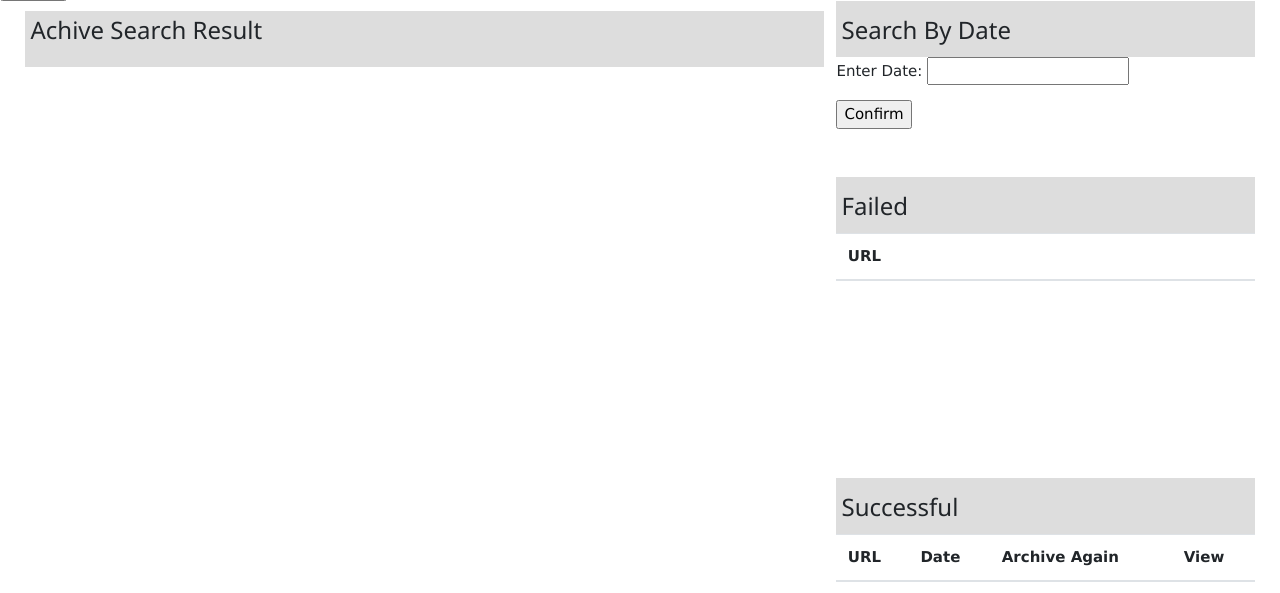
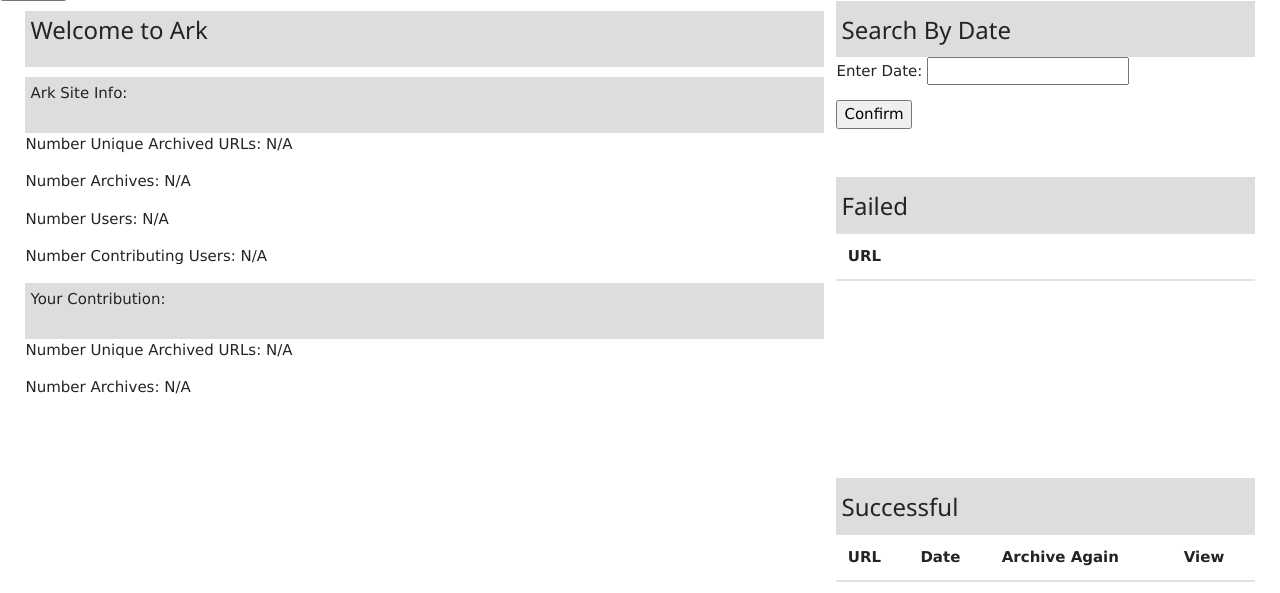
Before and after one commit to lichen-liu/ark, a Flask app: page / in a window 1280 px wide. Shown: the part 197-790 px from the top of the page. Run offline with Flask 2, Linux system fonts and the light colour scheme; the visitor is signed in with stand-in values (Sample User, id 1); data that the repository does not hold is empty; parts of the project's set-up code (start-up, migrations or seed data) failed here and were passed over; some libraries are stand-ins or nearby versions.

Commit message:
Added StatsInfo to userwelcome

```diff
--- a/ark_app/main.py
+++ b/ark_app/main.py
@@ -18,6 +18,26 @@ class GuestWelcomeArgs:
         self.title = title
 
 
+# TODO: Retrieve all data
+class StatsInfo:
+    class SiteInfo:
+        def __init__(self):
+            self.num_unique_archived_url = str('N/A')
+            self.num_archives = str('N/A')
+            self.num_users = str('N/A')
+            self.num_contributing_users = str('N/A')
+
+    class UserInfo:
+        def __init__(self):
+            _username = account.account_get_logged_in_username()
+            self.num_unique_archived_url = str('N/A')
+            self.num_archives = str('N/A')
+
+    def __init__(self):
+        self.site = self.SiteInfo()
+        self.user = self.UserInfo()
+
+
 class UserWelcomeArgs:
     def __init__(self, error_message=None, title='Welcome!', url_archive_info=None):
         '''
@@ -28,6 +48,12 @@ class UserWelcomeArgs:
         self.title = title
         self.username = account.account_get_logged_in_username()
         self.url_archive_info = url_archive_info
+
+        self.stats_info = None
+        if self.url_archive_info is None:
+            # If url_archive_info is not available, show stats_info
+            self.stats_info = StatsInfo()
+
         self.success_list = dynamodb.search_archive_by_username(username=self.username, num_latest_archive=10)
         self.pending_list = dynamodb.get_account_archive_request_list(list_name=dynamodb.ACCOUNT_TABLE_ARCHIVE_PENDING_REQUEST_LIST, username=self.username)
         self.failed_list = dynamodb.get_account_archive_request_list(list_name=dynamodb.ACCOUNT_TABLE_ARCHIVE_FAILED_REQUEST_LIST, username=self.username)
@@ -50,7 +76,7 @@ def main_guest_welcome(args):
 
 def main_user_welcome(args):
     return render_template('user_welcome.html', title=args.title, error_message=args.error_message,
-    url_archive_info=args.url_archive_info,
+    url_archive_info=args.url_archive_info, stats_info=args.stats_info,
     username=args.username,
     success_list=args.success_list, pending_list=args.pending_list, failed_list=args.failed_list,
     timestamp_with_archives = ["2014","2015","2016","2017","2018","2019","2014","2015","2016","2017","2018","2019","2014","2015","2016","2017","2018","2019"], time_stamp_type = "year", dates_with_archives = ["2020-09-01","2020-09-02"])
--- a/ark_app/templates/user_welcome.html
+++ b/ark_app/templates/user_welcome.html
@@ -81,10 +81,9 @@
     <div class="col99p">
 
         <div class="col66p">
-
+            {% if url_archive_info %}
             <div class="image_content">
                 <h3 class="webpage_image_title">Achive Search Result</h3>
-                {% if url_archive_info %}
                 <div class="title_div">
                     <p>Webpage Info:<p>
                 </div>
@@ -99,8 +98,26 @@
                         </p>
                 </div>
                 <img class="webpage_image" src={{url_archive_info.screenshot_url}}>
-                {% endif %}
+
             </div>
+            {% elif stats_info %}
+            <div class="image_content">
+                <h3 class="webpage_image_title">Welcome to Ark</h3>
+                <div class="title_div">
+                    <p>Ark Site Info:<p>
+                </div>
+                <p>Number Unique Archived URLs: {{stats_info.site.num_unique_archived_url}}</p>
+                <p>Number Archives: {{stats_info.site.num_archives}}</p>
+                <p>Number Users: {{stats_info.site.num_users}}</p>
+                <p>Number Contributing Users: {{stats_info.site.num_contributing_users}}</p>
+
+                <div class="title_div">
+                    <p>Your Contribution:<p>
+                </div>
+                <p>Number Unique Archived URLs: {{stats_info.user.num_unique_archived_url}}</p>
+                <p>Number Archives: {{stats_info.user.num_archives}}</p>
+            </div>
+            {% endif %}
 
         </div>
 
```
